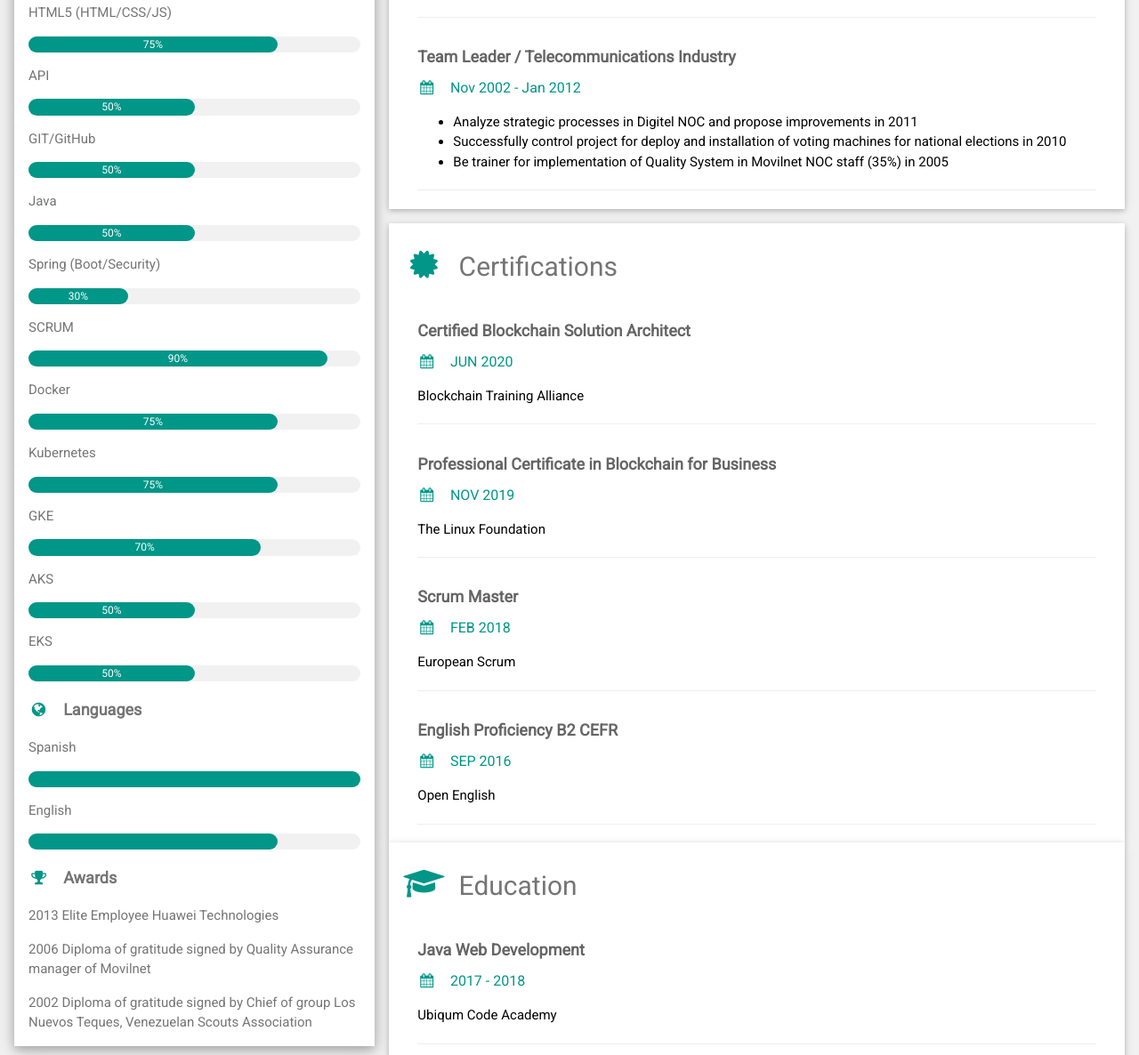
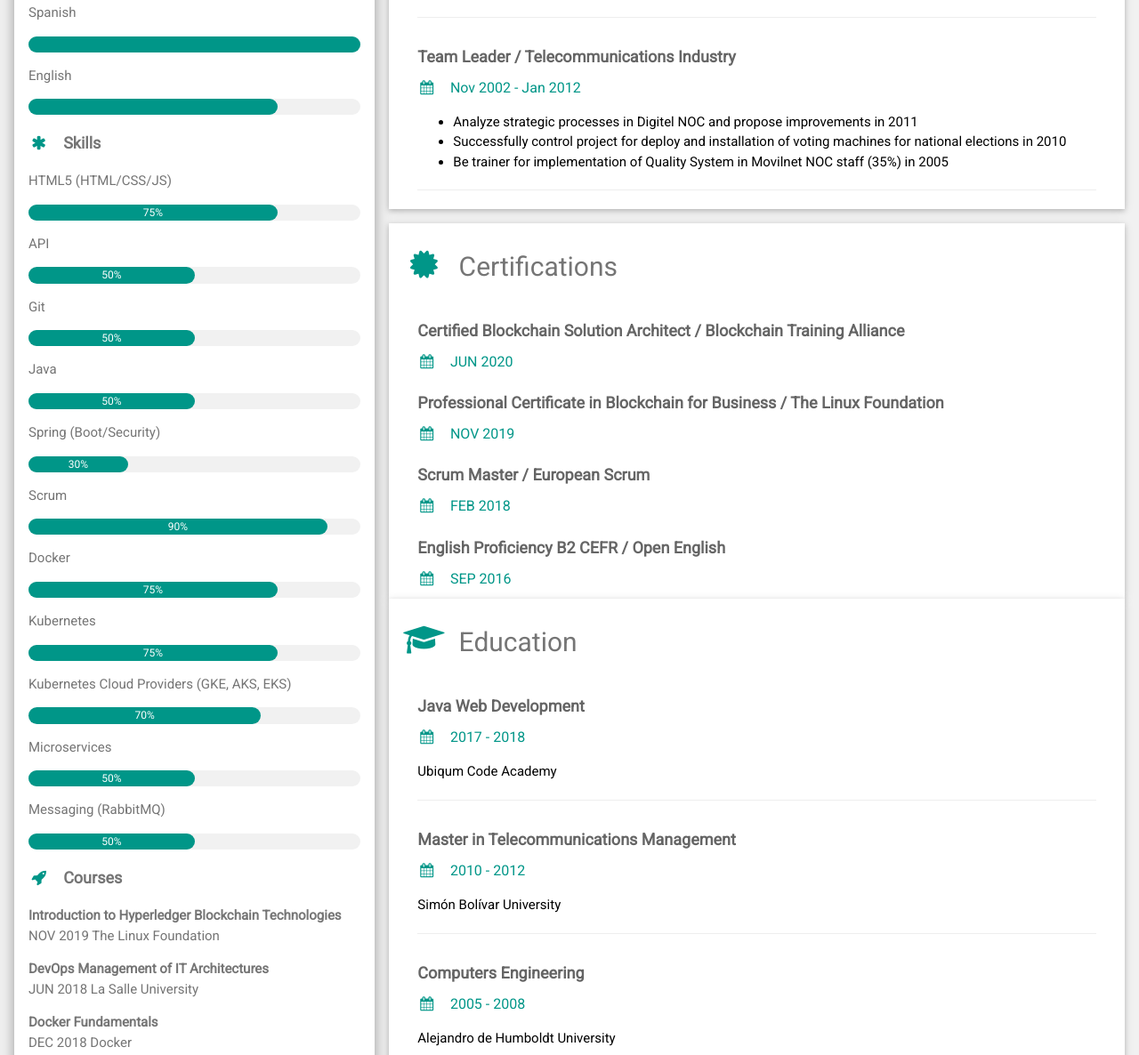
Before and after one commit to elolivier/portfolio, a plain HTML site: page index.html in a window 1280 px wide. Shown: the part 553-1739 px from the top of the page at 89% size. Drawn offline with nearby package versions, Linux system fonts and the light colour scheme.

Commit message:
new information and updates

```diff
--- a/data.json
+++ b/data.json
@@ -1,6 +1,6 @@
 {
   "name": "Ernesto",
-  "lastname": "Olivier",
+  "lastName": "Olivier",
   "profession": "IT Manager",
   "hometown": "Barcelona, SP",
   "email": "Send me an e-mail",
@@ -15,7 +15,7 @@
       "pct": "50"
     },
     {
-      "skill": "GIT/GitHub",
+      "skill": "Git",
       "pct": "50"
     },
     {
@@ -27,7 +27,7 @@
       "pct": "30"
     },
     {
-      "skill": "SCRUM",
+      "skill": "Scrum",
       "pct": "90"
     },
     {
@@ -39,15 +39,15 @@
       "pct": "75"
     },
     {
-      "skill": "GKE",
+      "skill": "Kubernetes Cloud Providers (GKE, AKS, EKS)",
       "pct": "70"
     },
     {
-      "skill": "AKS",
+      "skill": "Microservices",
       "pct": "50"
     },
     {
-      "skill": "EKS",
+      "skill": "Messaging (RabbitMQ)",
       "pct": "50"
     }
   ],
--- a/index.html
+++ b/index.html
@@ -35,11 +35,14 @@
               <p id="cel"><i class="fa fa-phone fa-fw w3-margin-right w3-large w3-text-teal"></i></p>
               <hr>
 
+              <p class="w3-large w3-text-theme"><b><i class="fa fa-globe fa-fw w3-margin-right w3-text-teal"></i>Languages</b></p>
+              <div id="languages"></div>
+
               <p class="w3-large"><b><i class="fa fa-asterisk fa-fw w3-margin-right w3-text-teal"></i>Skills</b></p>
               <div id="skills"></div>
 
-              <p class="w3-large w3-text-theme"><b><i class="fa fa-globe fa-fw w3-margin-right w3-text-teal"></i>Languages</b></p>
-              <div id="languages"></div>
+              <p class="w3-large w3-text-theme"><b><i class="fa fa-rocket fa-fw w3-margin-right w3-text-teal"></i>Courses</b></p>
+              <div id="courses"></div>
 
               <p class="w3-large w3-text-theme"><b><i class="fa fa-trophy fa-fw w3-margin-right w3-text-teal"></i>Awards</b></p>
               <div id="awards"></div>
--- a/index.js
+++ b/index.js
@@ -27,13 +27,14 @@ $(function () {
 });
 
 function fillLeftColumn(data) {
-	$('title, #name').html(data.name + ' ' + data.lastname);
+	$('title, #name').html(data.name + ' ' + data.lastName);
 	$('#profession').append(data.profession);
 	$('#home').append(data.hometown);
 	$('#mail').append('<a href="#" data-mail="ernesto.olivier">' + data.email + '</a>');
 	$('#cel').append('<strong>' + data.cel + '</strong>');
+	$('#languages').html(fillLanguages(data));
 	$('#skills').html(fillSkills(data));
-	$('#languages').html(fillLanguages(data));
+	$('#courses').html(fillCourses(data));
 	$('#awards').html(fillAwards(data));
 }
 
@@ -63,6 +64,15 @@ function fillLanguages(data) {
 		filling += eachLanguage.pct + '%"></div></div>';
 	});
 	return filling;
+}
+
+function fillCourses(data) {
+	let filling = '';
+    $(data.courses).each(function(i, eachCourse) {
+        filling += '<p><b>' + eachCourse.course + '</b>';
+        filling += '<br>' + eachCourse.date + ' ' + eachCourse.institution + '</p>';
+    });
+    return filling;
 }
 
 function fillAwards(data) {
@@ -97,8 +107,8 @@ function fillCertificates(data) {
     let filling = '';
     $(data.certificates).each(function(i, eachCertificate) {
         filling += '<div class="w3-container"><h5 class="w3-opacity"><b>';
-        filling += eachCertificate.certificate + '</b></h5>' + '<h6 class="w3-text-teal"><i class="fa fa-calendar fa-fw w3-margin-right"></i>';
-        filling += eachCertificate.date + '</h6><p>' + eachCertificate.institution + '</p><hr></div>';
+        filling += eachCertificate.certificate+ ' / ' + eachCertificate.institution + '</b></h5>' + '<h6 class="w3-text-teal"><i class="fa fa-calendar fa-fw w3-margin-right"></i>';
+        filling += eachCertificate.date + '</h6></div>';
     });
     return filling;
 }
```
